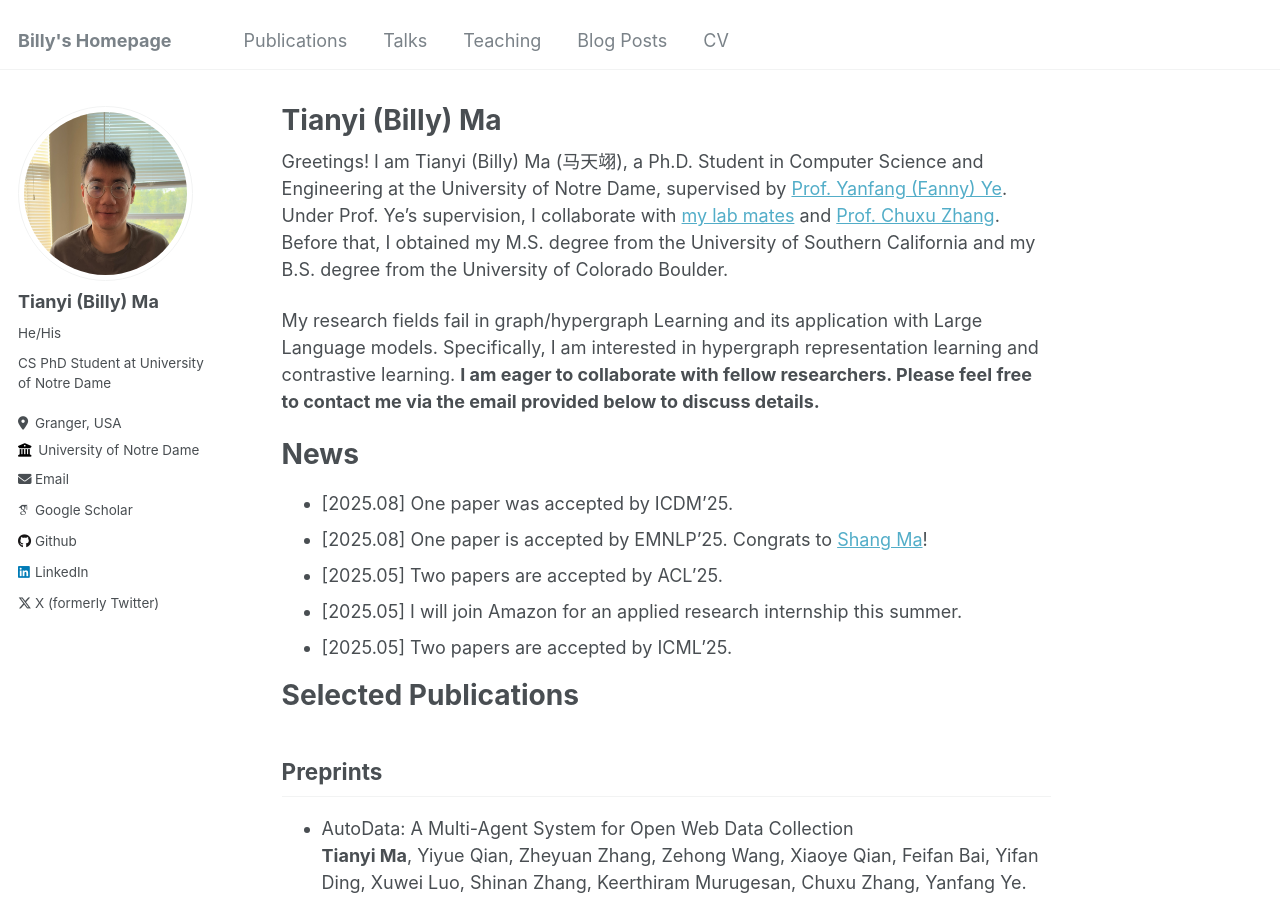
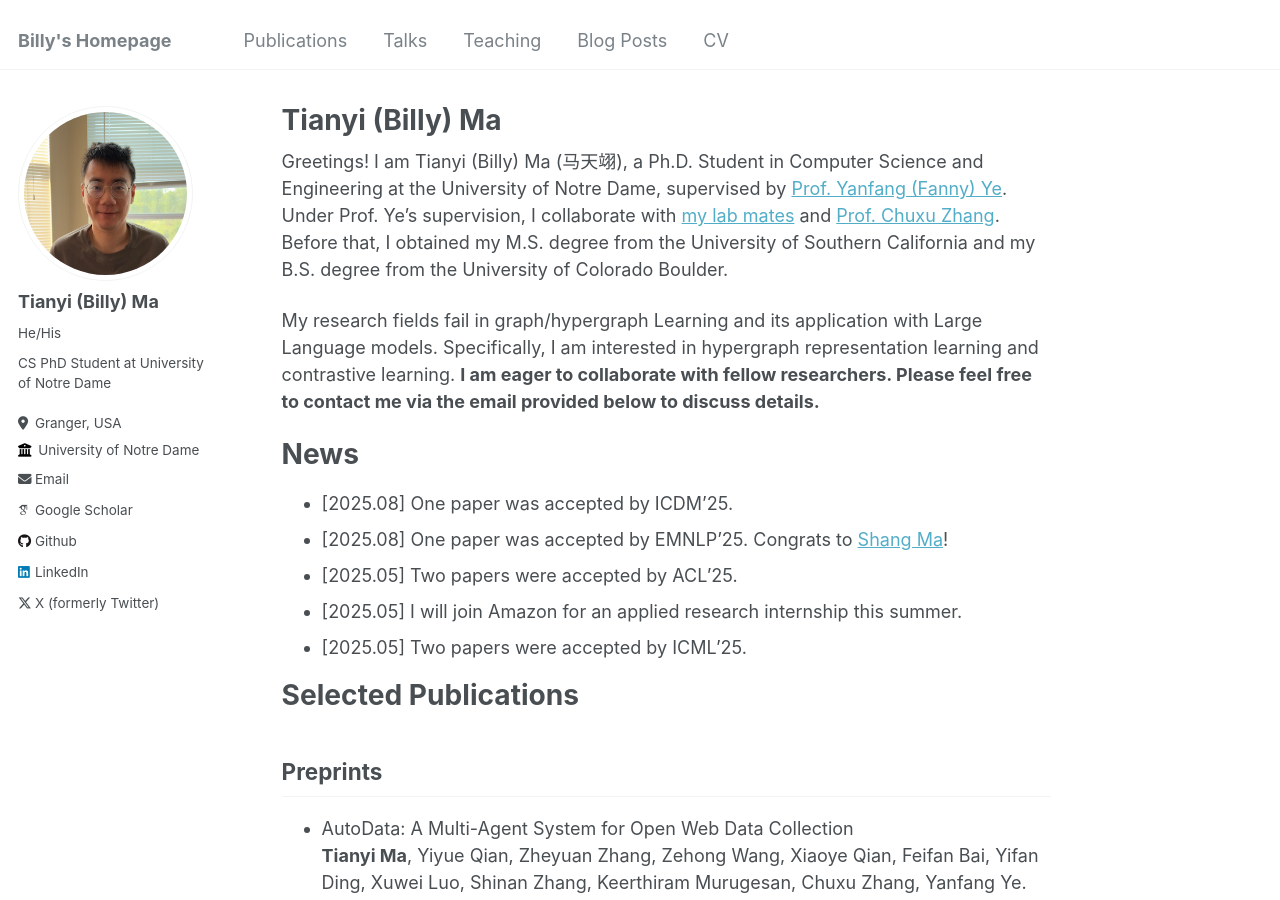
Before and after one commit to Tianyi-Billy-Ma/Tianyi-Billy-Ma.github.io, a Jekyll site: the page built from _pages/about.md, in a window 1280 px wide and 900 px high. Built offline with Jekyll 4.4.1, drawn with Linux system fonts in a browser that asks for light colours; some web fonts are replaced; some of the changed text lies outside the part shown.

Commit message:
Revise the about page to update the news section with recent achievements, including the addition of accepted papers for EMNLP'25 and ICML'25, while ensuring consistent formatting throughout the publication entries for enhanced clarity and accessibility.

```diff
--- a/_pages/about.md
+++ b/_pages/about.md
@@ -17,10 +17,10 @@ My research fields fail in graph/hypergraph Learning and its application with La
 
 # News
 - [2025.08] One paper was accepted by ICDM'25.
-- [2025.08] One paper is accepted by EMNLP'25. Congrats to [Shang Ma](https://shangma.org/)!
-- [2025.05] Two papers are accepted by ACL'25.
+- [2025.08] One paper was accepted by EMNLP'25. Congrats to [Shang Ma](https://shangma.org/)!
+- [2025.05] Two papers were accepted by ACL'25.
 - [2025.05] I will join Amazon for an applied research internship this summer.
-- [2025.05] Two papers are accepted by ICML'25.
+- [2025.05] Two papers were accepted by ICML'25.
 
 
 # Selected Publications
```
